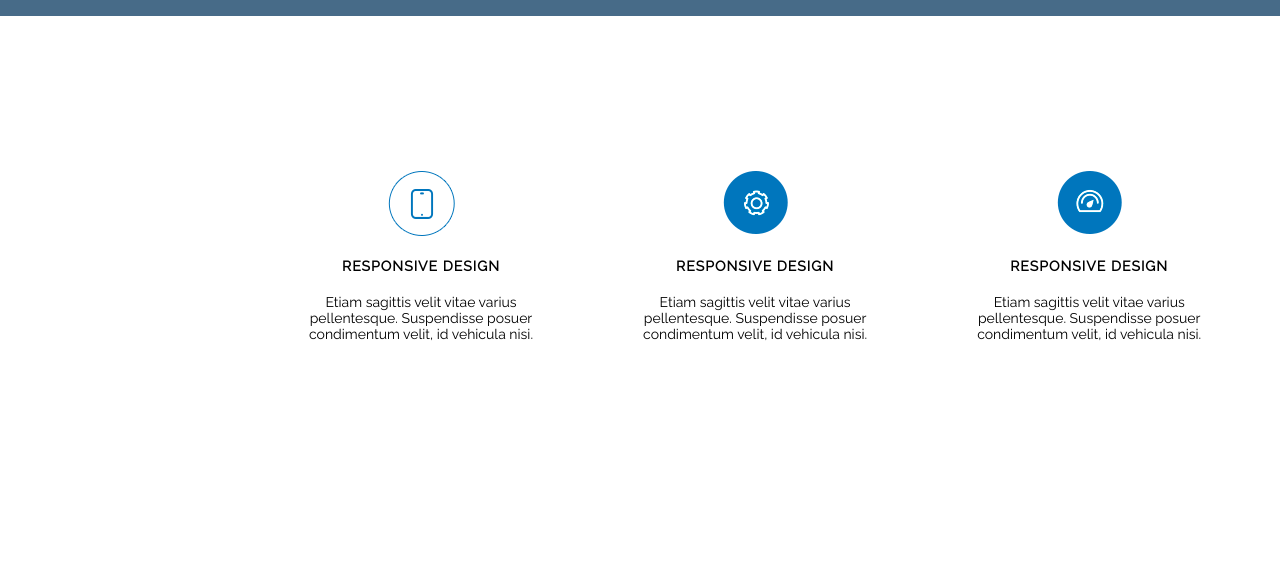
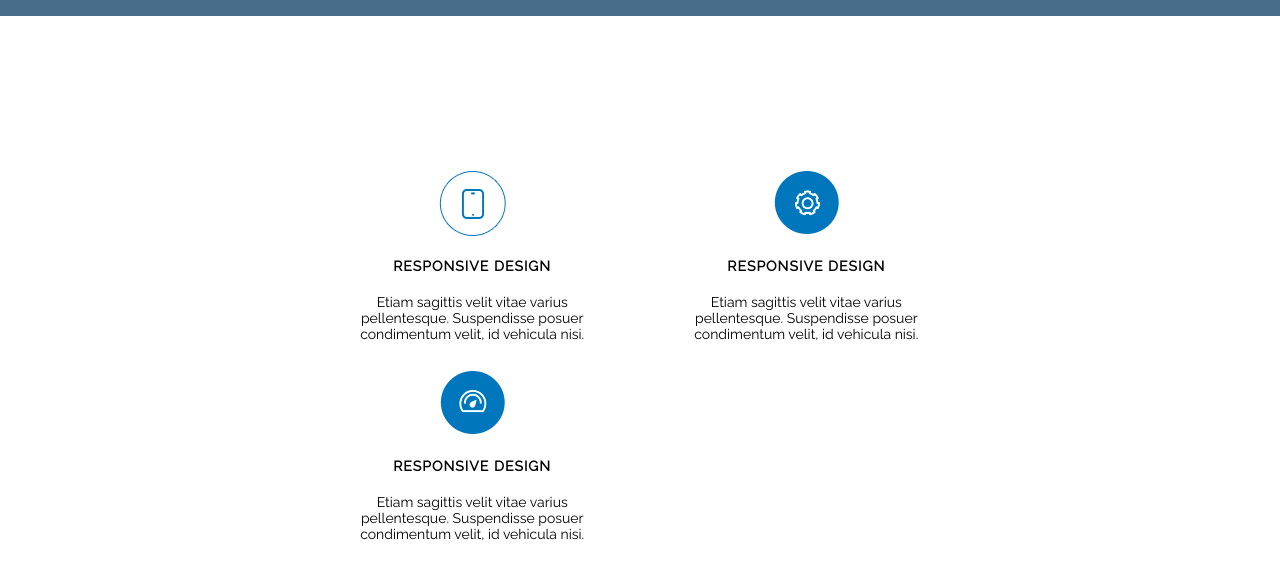
Before and after one commit to zabudsky/Lesson-6-CSS-hw_1, a plain HTML site: page index.html in a window 1280 px wide. Shown: the part 87-666 px from the top of the page. Drawn offline with Linux system fonts and the light colour scheme.

Commit message:
fixed positon

```diff
--- a/css/style.css
+++ b/css/style.css
@@ -66,7 +66,7 @@ body {
   height: 250px;
   margin: 0 auto;
   padding-top: 12%;
-  padding-left: 20%;
+  padding-left: 24%;
 }
 p {
   font-size: 14px;
```
